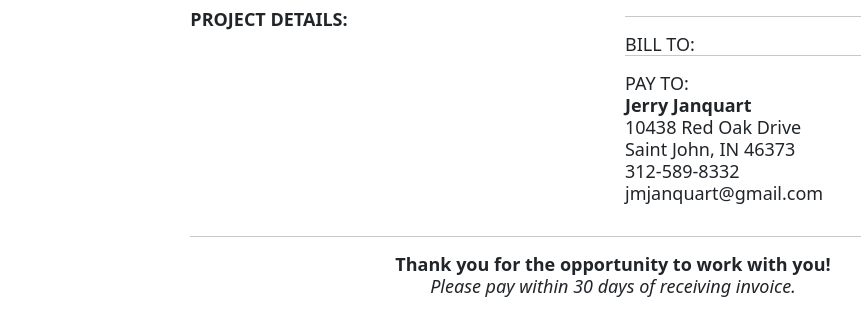
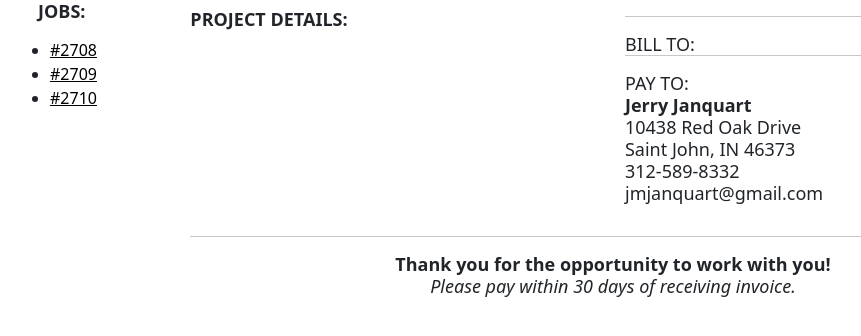
Before and after one commit to githubbjar/myFreelance, a PHP site: page / in a window 1280 px wide. Shown: the part 110-446 px from the top of the page, without its empty margins (27-888 px from the left). Run offline with PHP 8.4, Linux system fonts and the light colour scheme.

Commit message:
added working job list and fixed page title

```diff
--- a/dom.js
+++ b/dom.js
@@ -1,4 +1,5 @@
 //Insert the object data
+document.title = "INVOICE #" + jobs[x].invoice_number;
 document.getElementById("invoice_number").innerHTML = "INVOICE #" + jobs[x].invoice_number;
 document.getElementById("date_billed").innerHTML = "BILLING DATE: " + jobs[x].date_billed;
 document.getElementById("project").innerHTML = jobs[x].project;
--- a/index.php
+++ b/index.php
@@ -5,7 +5,6 @@
   <meta charset="utf-8">
   <meta name="viewport" content="width=device-width, initial-scale=1">
   <link href='https://cdn.jsdelivr.net/npm/bootstrap@5.0.2/dist/css/bootstrap.min.css' rel='stylesheet' integrity='sha384-EVSTQN3/azprG1Anm3QDgpJLIm9Nao0Yz1ztcQTwFspd3yD65VohhpuuCOmLASjC' crossorigin='anonymous'>
-  <title>Invoice 2708</title>
   <style>
     body {
         margin: 0;
@@ -36,14 +35,29 @@
         padding: 10px;
     }
 
+    a, a:hover {
+        color: #000;
+    }
+
+    #jobList p {
+        margin-left: 20px;
+    }
+
+    #jobList {
+        padding-left: 45px;
+    }
+
     @media only screen and (max-width: 600px) {
         #center {
             text-align: center;
         }
+        #jobList {
+            display: none;
+        }
     }
 
     @media print {
-        #job_status {
+        #job_status, #jobList {
             display: none;
         }
     }
@@ -62,6 +76,8 @@
     <script>
         let x = <?php echo $jobx; ?>;
     </script>
+
+    <title>Freelance Invoice</title>
 
 </head>
 
@@ -91,7 +107,14 @@
 <div class='row'>
     <div class='col-sm-2'>
 
-
+    <div id="jobList">
+        <p><strong>JOBS:</strong></p>
+        <ul>
+            <li><a href="http://www.jerryjanquart.com/myFreelance/index.php?jobx=0">#2708</a></li>
+            <li><a href="http://www.jerryjanquart.com/myFreelance/index.php?jobx=1">#2709</a></li>
+            <li><a href="http://www.jerryjanquart.com/myFreelance/index.php?jobx=2">#2710</a></li>
+        </ul>
+    </div>
 
 
     </div>
```
